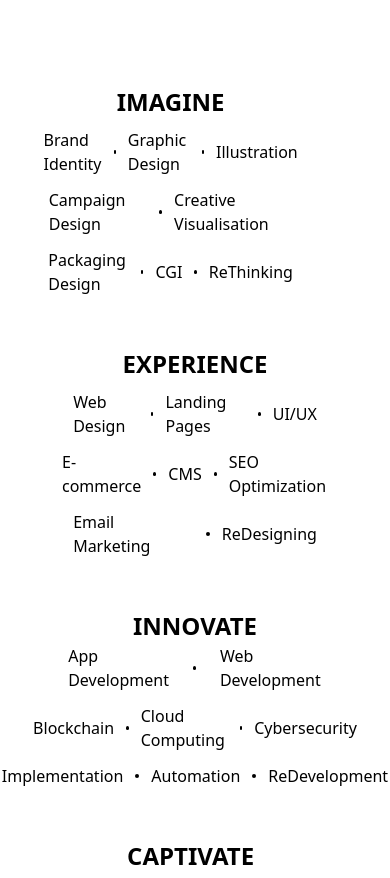
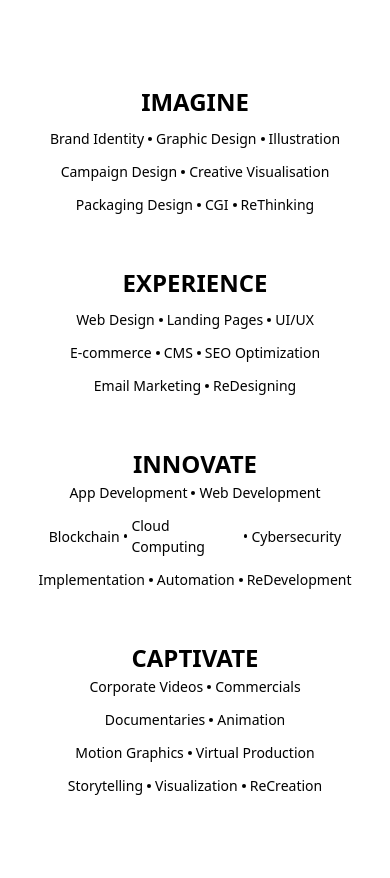
Before and after one commit to RugvedDhorje/minimal_india_Final, a Next.js app: page / in a window 390 px wide. Shown: the part 1090-1968 px from the top of the page. Built offline with nearby package versions, Linux system fonts and the light colour scheme; a web font is replaced by a local one.

Commit message:
fade added to design cards, made components responsive

```diff
--- a/components/CircleCarousel.tsx
+++ b/components/CircleCarousel.tsx
@@ -251,7 +251,7 @@ const CircularImageCarousel = () => {
               initial={{ x: -50 }}
               whileInView={{ x: 0 }}
               transition={{ duration: 0.5 }}
-              className="text-white sm:text-[36px] text-[24px] font-semibold mb-2 text-center sm:mt-5 mt-10"
+              className="text-white sm:text-[36px] text-[24px] font-semibold lg:mb-2 text-center sm:mt-5 mt-10"
             >
               {images[currentIndex].name}
             </motion.h2>
@@ -261,14 +261,14 @@ const CircularImageCarousel = () => {
                 initial={{ x: -50 }}
                 whileInView={{ x: 0 }}
                 transition={{ duration: 0.5 }}
-                className="text-base text-[14px] md:text-[24px] font-normal leading-6 text-white text-center px-5"
+                className="text-base text-[16px] md:text-[24px] font-normal md:leading-7 leading-tight text-white text-center px-5"
               >
                 {images[currentIndex].description}
               </motion.p>
             </div>
           </div>
         </div>
-        <div className="absolute mt-14">
+        <div className="absolute mt-36 md:mt-14">
           <DrawOutlineButton link={images[currentIndex].link}>
             Link
           </DrawOutlineButton>
--- a/components/DesignCards.tsx
+++ b/components/DesignCards.tsx
@@ -133,7 +133,15 @@ function MultipleItems() {
   };
   return (
     <>
-      <div className="w-full lg:max-w-screen-2xl md:max-w-screen-lg mx-auto py-10">
+      <div
+        className="w-full lg:max-w-screen-2xl md:max-w-screen-lg mx-auto py-10"
+        style={{
+          maskImage:
+            "linear-gradient(to right, transparent, white 15%, white 90%, transparent)",
+          WebkitMaskImage:
+            "linear-gradient(to right, transparent, white 15%, white 90%, transparent)",
+        }}
+      >
         <Slider {...settings}>
           {data.map((item) => (
             <div
@@ -153,7 +161,7 @@ function MultipleItems() {
                     <img
                       src={item.src}
                       alt="Thumbnail"
-                      className="w-full h-full object-cover transition-transform duration-300 group-hover:scale-110 group-hover:blur-sm"
+                      className="w-full h-full object-cover transition-transform duration-300 group-hover:scale-105 group-hover:blur-sm"
                       style={{
                         borderRadius: "10px",
                       }}
--- a/components/DrawOutlineButton.tsx
+++ b/components/DrawOutlineButton.tsx
@@ -50,7 +50,7 @@ const DrawOutlineButton: React.FC<DrawOutlineButtonProps> = ({
       href={link} // Navigate to the link
       target="_blank" // Open in a new tab
       rel="noopener noreferrer" // Security best practice
-      className="group text-[18px] relative px-4 py-1 font-medium text-slate-100 transition-colors duration-[400ms] hover:text-[#86b9ff]"
+      className="group text-[18px] relative px-4 py-1 font-medium text-slate-100 transition-colors duration-[400ms] hover:text-white"
     >
       <span>{children}</span>
 
--- a/components/HomePage.tsx
+++ b/components/HomePage.tsx
@@ -32,7 +32,7 @@ export default function HomePage() {
           initial={{ y: 100 }}
           whileInView={{ y: 0 }}
           transition={{ duration: 0.5 }}
-          className="text-white lg:text-[40px] md:text-[30px] text-[20px] mx-auto leading-none text-center mt-5 font-clash "
+          className="text-white lg:text-[40px] md:text-[30px] text-[20px] mx-auto text-center mt-5 font-clash leading-6"
         >
           Showcasing Creativity, Innovation and Stories that Matter.
         </motion.h2>
--- a/components/Services.tsx
+++ b/components/Services.tsx
@@ -78,7 +78,7 @@ export default function Services() {
 
           {/* Content Divs */}
           <div className="sm:w-1/2 w-full mt-5 sm:mt-0  mb-[50px] sm:mb-0 ">
-            <div className="lg:py-[90px] md:p-[80px] w-5/6 md:w-full mr-5 sm:border-r sm:border-b sm:border-gray-700 rounded-br-[70px]">
+            <div className="lg:py-[90px] md:p-[80px] w-full mr-5 sm:border-r sm:border-b sm:border-gray-700 rounded-br-[70px]">
               <motion.h4
                 initial={{ x: -100 }}
                 whileInView={{ x: 0 }}
@@ -91,9 +91,9 @@ export default function Services() {
                 initial={{ x: -150 }}
                 whileInView={{ x: 0 }}
                 transition={{ duration: 0.5 }}
-                className="md:text-[18px] text-[16px] font-light flex flex-wrap justify-center items-center gap-x-6 gap-y-3"
+                className="md:text-[18px] sm:text-[14px] text-[14px] font-light flex flex-wrap justify-center items-center gap-x-6 gap-y-3"
               >
-                <div className="flex justify-center items-center space-x-3">
+                <div className="flex justify-center items-center space-x-1 md:space-x-3">
                   <span>Brand Identity</span>
                   <span className="w-[4px] h-[4px] rounded-full bg-current inline-block"></span>
                   <span>Graphic Design</span>
@@ -101,13 +101,13 @@ export default function Services() {
                   <span>Illustration</span>
                 </div>
 
-                <div className="flex justify-center items-center space-x-3">
+                <div className="flex justify-center items-center space-x-1 md:space-x-3">
                   <span>Campaign Design</span>
                   <span className="w-[4px] h-[4px] rounded-full bg-current inline-block"></span>
                   <span>Creative Visualisation</span>
                 </div>
 
-                <div className="flex justify-center items-center space-x-3">
+                <div className="flex justify-center items-center space-x-1 md:space-x-3">
                   <span>Packaging Design</span>
                   <span className="w-[4px] h-[4px] rounded-full bg-current inline-block"></span>
                   <span>CGI</span>
@@ -118,7 +118,7 @@ export default function Services() {
             </div>
           </div>
           <div className="sm:w-1/2 w-full mt-5 sm:mt-0  mb-[50px] sm:mb-0 ">
-            <div className="lg:py-[100px] md:p-[80px] w-5/6 md:w-full mx-auto ">
+            <div className="lg:py-[100px] md:p-[80px] w-full mx-auto ">
               <motion.h4
                 initial={{ x: 100 }}
                 whileInView={{ x: 0 }}
@@ -131,10 +131,10 @@ export default function Services() {
                 initial={{ x: 150 }}
                 whileInView={{ x: 0 }}
                 transition={{ duration: 0.5 }}
-                className="md:text-[18px] text-[16px] font-light flex flex-wrap justify-center items-center gap-x-6 gap-y-3"
+                className="md:text-[18px] text-[14px] font-light flex flex-wrap justify-center items-center gap-x-6 gap-y-3"
               >
                 {/* Grouping three divs per row */}
-                <div className="flex justify-center items-center space-x-3">
+                <div className="flex justify-center items-center space-x-1 md:space-x-3">
                   <span>Web Design</span>
                   <span className="w-[4px] h-[4px] rounded-full bg-current inline-block"></span>
                   <span>Landing Pages</span>
@@ -142,7 +142,7 @@ export default function Services() {
                   <span>UI/UX</span>
                 </div>
 
-                <div className="flex justify-center items-center space-x-3">
+                <div className="flex justify-center items-center space-x-1 md:space-x-3">
                   <span>E-commerce</span>
                   <span className="w-[4px] h-[4px] rounded-full bg-current inline-block"></span>
                   <span>CMS</span>
@@ -150,7 +150,7 @@ export default function Services() {
                   <span>SEO Optimization</span>
                 </div>
 
-                <div className="flex justify-center items-center space-x-3">
+                <div className="flex justify-center items-center space-x-1 md:space-x-3">
                   <span>Email Marketing</span>
                   <span className="w-[4px] h-[4px] rounded-full bg-current inline-block"></span>
                   <span>ReDesigning</span>
@@ -159,7 +159,7 @@ export default function Services() {
             </div>
           </div>
           <div className="sm:w-1/2 w-full mt-5 sm:mt-0  mb-[50px] sm:mb-0">
-            <div className="sm:py-[100px] w-5/6 md:w-full mx-auto">
+            <div className="sm:py-[100px] w-full mx-auto">
               <motion.h4
                 initial={{ x: -100 }}
                 whileInView={{ x: 0 }}
@@ -172,15 +172,15 @@ export default function Services() {
                 initial={{ x: -150 }}
                 whileInView={{ x: 0 }}
                 transition={{ duration: 0.5 }}
-                className="md:text-[18px] text-[16px] font-light flex flex-wrap justify-center items-center gap-x-6 gap-y-3"
+                className="md:text-[18px] text-[14px] font-light flex flex-wrap justify-center items-center gap-x-6 gap-y-3"
               >
-                <div className="flex justify-center items-center space-x-6">
+                <div className="flex justify-center items-center space-x-1 md:space-x-6">
                   <span>App Development</span>
                   <span className="w-[4px] h-[4px] rounded-full bg-current inline-block"></span>
                   <span>Web Development</span>
                 </div>
 
-                <div className="flex justify-center items-center space-x-3">
+                <div className="flex justify-center items-center space-x-1 md:space-x-3">
                   <span>Blockchain</span>
                   <span className="w-[4px] h-[4px] rounded-full bg-current inline-block"></span>
                   <span>Cloud Computing</span>
@@ -188,7 +188,7 @@ export default function Services() {
                   <span>Cybersecurity</span>
                 </div>
 
-                <div className="flex justify-center items-center space-x-3">
+                <div className="flex justify-center items-center space-x-1 md:space-x-3">
                   <span>Implementation</span>
                   <span className="w-[4px] h-[4px] rounded-full bg-current inline-block"></span>
                   <span>Automation</span>
@@ -199,7 +199,7 @@ export default function Services() {
             </div>
           </div>
           <div className="sm:w-1/2 w-full mt-5 sm:mt-0  mb-[50px] sm:mb-0">
-            <div className="lg:py-[100px] md:p-[80px] w-5/6 md:w-full  mx-5 sm:border-l sm:border-t sm:border-gray-700 rounded-tl-[70px]">
+            <div className="lg:py-[100px] md:p-[80px] w-full  md:mx-5 sm:border-l sm:border-t sm:border-gray-700 rounded-tl-[70px]">
               <motion.h4
                 initial={{ x: 100 }}
                 whileInView={{ x: 0 }}
@@ -212,27 +212,27 @@ export default function Services() {
                 initial={{ x: 150 }}
                 whileInView={{ x: 0 }}
                 transition={{ duration: 0.3 }}
-                className="md:text-[18px] text-[16px] w-full font-light flex flex-wrap justify-center items-center gap-x-6 gap-y-3"
+                className="md:text-[18px] text-[14px] w-full font-light flex flex-wrap justify-center items-center gap-x-6 gap-y-3"
               >
-                <div className="flex justify-center items-center space-x-3">
+                <div className="flex justify-center items-center space-x-1 md:space-x-3">
                   <span>Corporate Videos</span>
                   <span className="w-[4px] h-[4px] rounded-full bg-current inline-block"></span>
                   <span>Commercials</span>
                 </div>
 
-                <div className="flex justify-center items-center space-x-3">
+                <div className="flex justify-center items-center space-x-1 md:space-x-3">
                   <span>Documentaries</span>
                   <span className="w-[4px] h-[4px] rounded-full bg-current inline-block"></span>
                   <span>Animation</span>
                 </div>
 
-                <div className="flex justify-center items-center space-x-3">
+                <div className="flex justify-center items-center space-x-1 md:space-x-3">
                   <span>Motion Graphics</span>
                   <span className="w-[4px] h-[4px] rounded-full bg-current inline-block"></span>
                   <span>Virtual Production</span>
                 </div>
 
-                <div className="flex justify-center items-center space-x-3">
+                <div className="flex justify-center items-center space-x-1 md:space-x-3">
                   <span>Storytelling</span>
                   <span className="w-[4px] h-[4px] rounded-full bg-current inline-block"></span>
                   <span>Visualization</span>
--- a/components/ui/macbook-scroll.tsx
+++ b/components/ui/macbook-scroll.tsx
@@ -1405,7 +1405,7 @@ export const MacbookScroll = ({
   return (
     <div
       ref={ref}
-      className="lg:min-h-[120vh] sm:min-h-[150vh] flex flex-col items-center py-0 md:py-40 justify-start flex-shrink-0 [perspective:800px] transform md:scale-100  scale-[0.35] sm:scale-50 overflow-hidden"
+      className="lg:min-h-[120vh] sm:min-h-[100vh] flex flex-col items-center py-0 md:py-40 justify-start flex-shrink-0 [perspective:800px] transform md:scale-100  scale-[0.35] sm:scale-50 overflow-hidden"
     >
       {/* Lid */}
       <Lid
```
